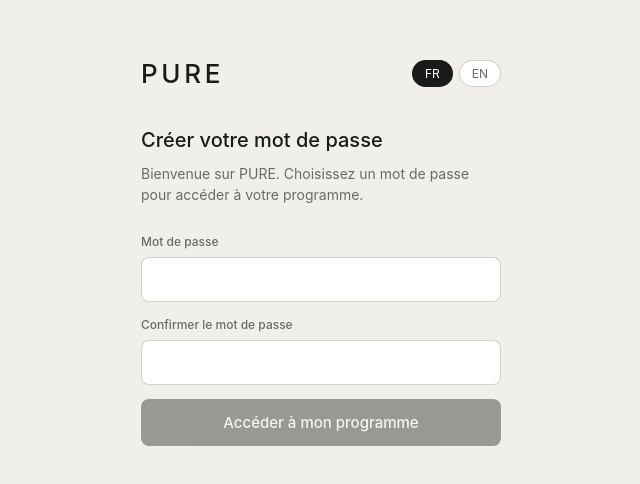
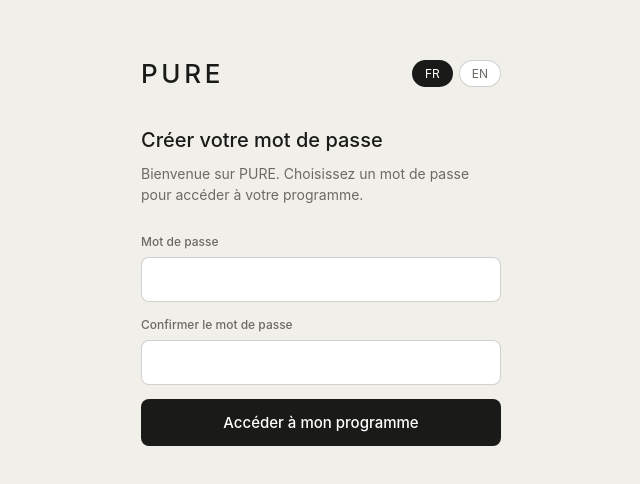
Before and after one commit to ChrisCoxxx/pure-app, a Next.js app: page /set-password in a window 1280 px wide. Shown: the part 150-634 px from the top of the page, without its empty margins (319-959 px from the left). Built offline with nearby package versions, Linux system fonts and the light colour scheme; no server answers.

Commit message:
fix set-password button

```diff
--- a/app/set-password/page.tsx
+++ b/app/set-password/page.tsx
@@ -87,7 +87,7 @@ export default function SetPasswordPage() {
 
         {error && <p className="error-msg">{error}</p>}
 
-        <button className="btn-primary" onClick={handleSubmit} disabled={loading || !ready}>
+        <button className="btn-primary" onClick={handleSubmit} disabled={loading}>
           {loading ? '...' : t.submit}
         </button>
       </div>
```
